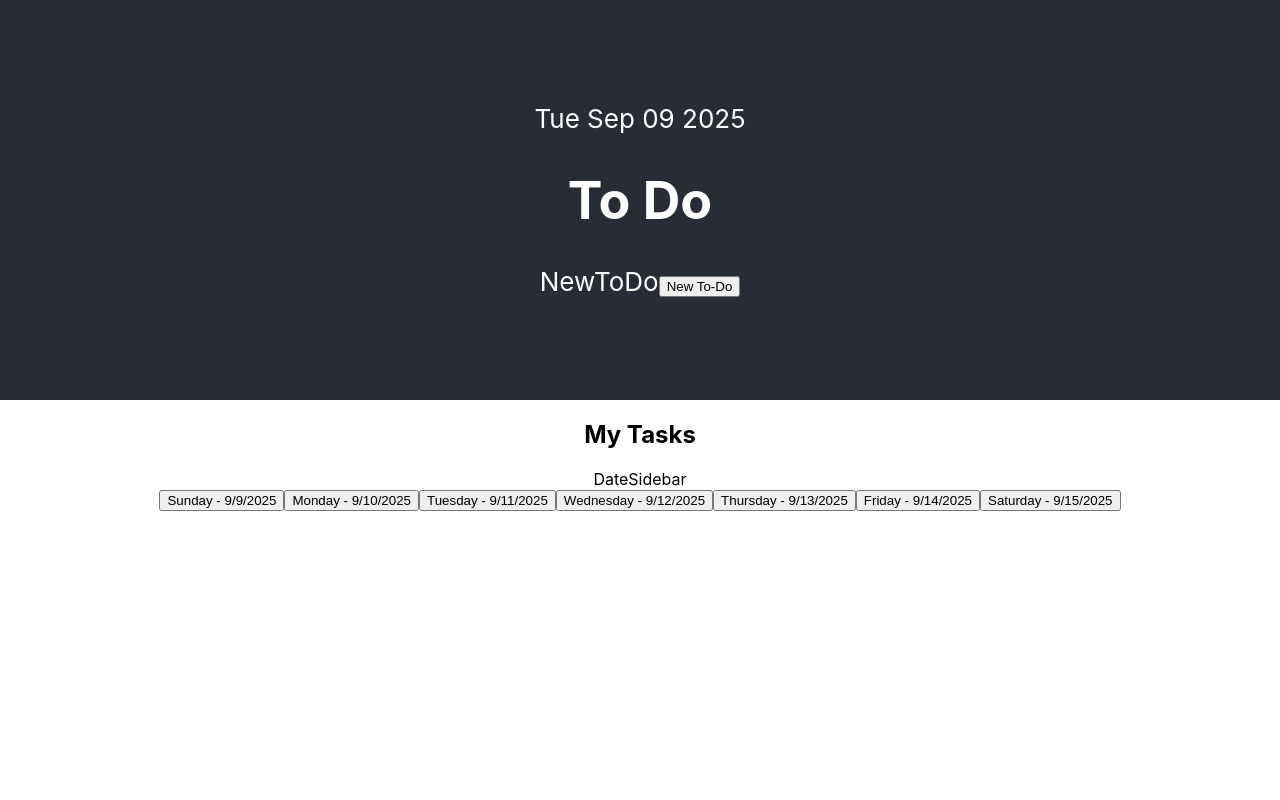
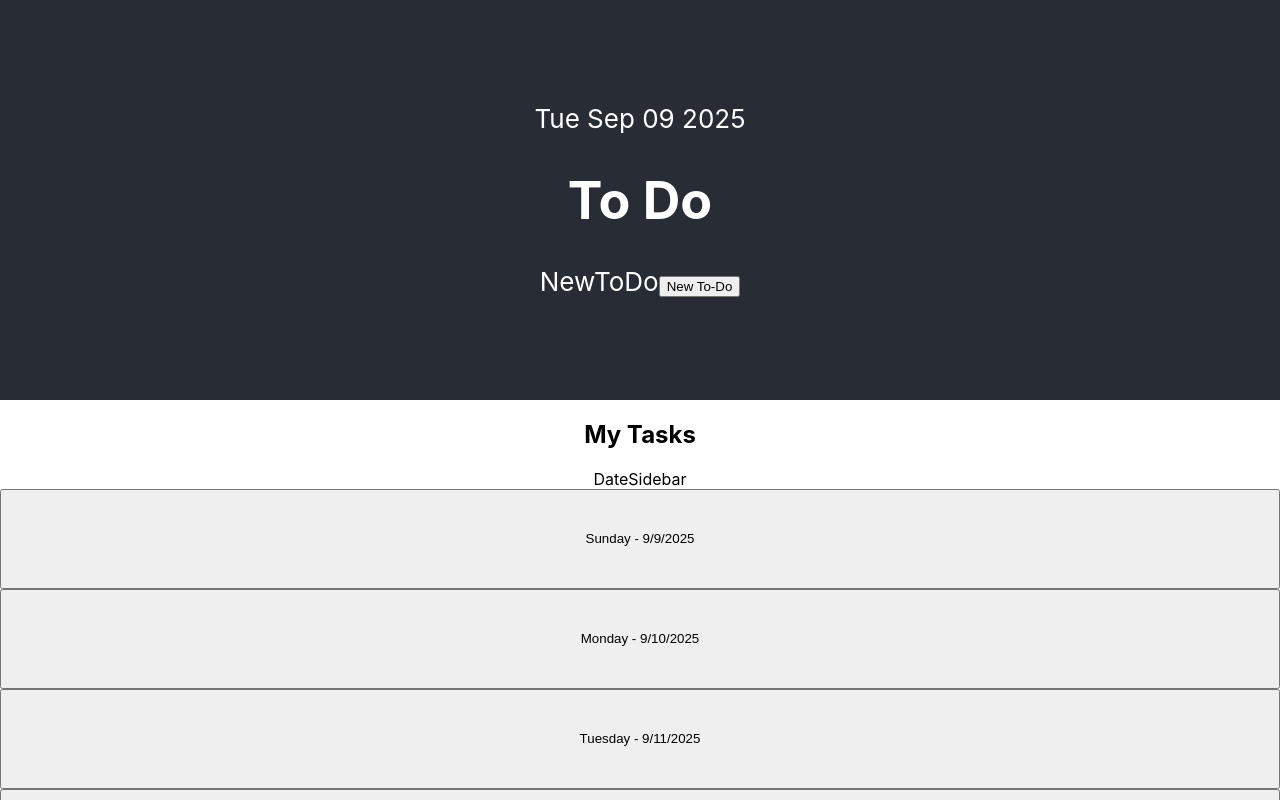
Before and after one commit to pinkx-xlink/react-to-do-app2025, a React (Create React App) app in the folder to-do/: page / in a window 1280 px wide. Shown: the top 800 px of the page. Built offline with nearby package versions, Linux system fonts and the light colour scheme.

Commit message:
Use flex display to vertically align the date buttons

```diff
--- a/to-do/src/App.css
+++ b/to-do/src/App.css
@@ -36,3 +36,12 @@
     transform: rotate(360deg);
   }
 }
+
+
+.days__container {
+  display: flex;
+  flex-direction: column;
+}
+.days__container > button {
+  height: 100px;
+}
```
